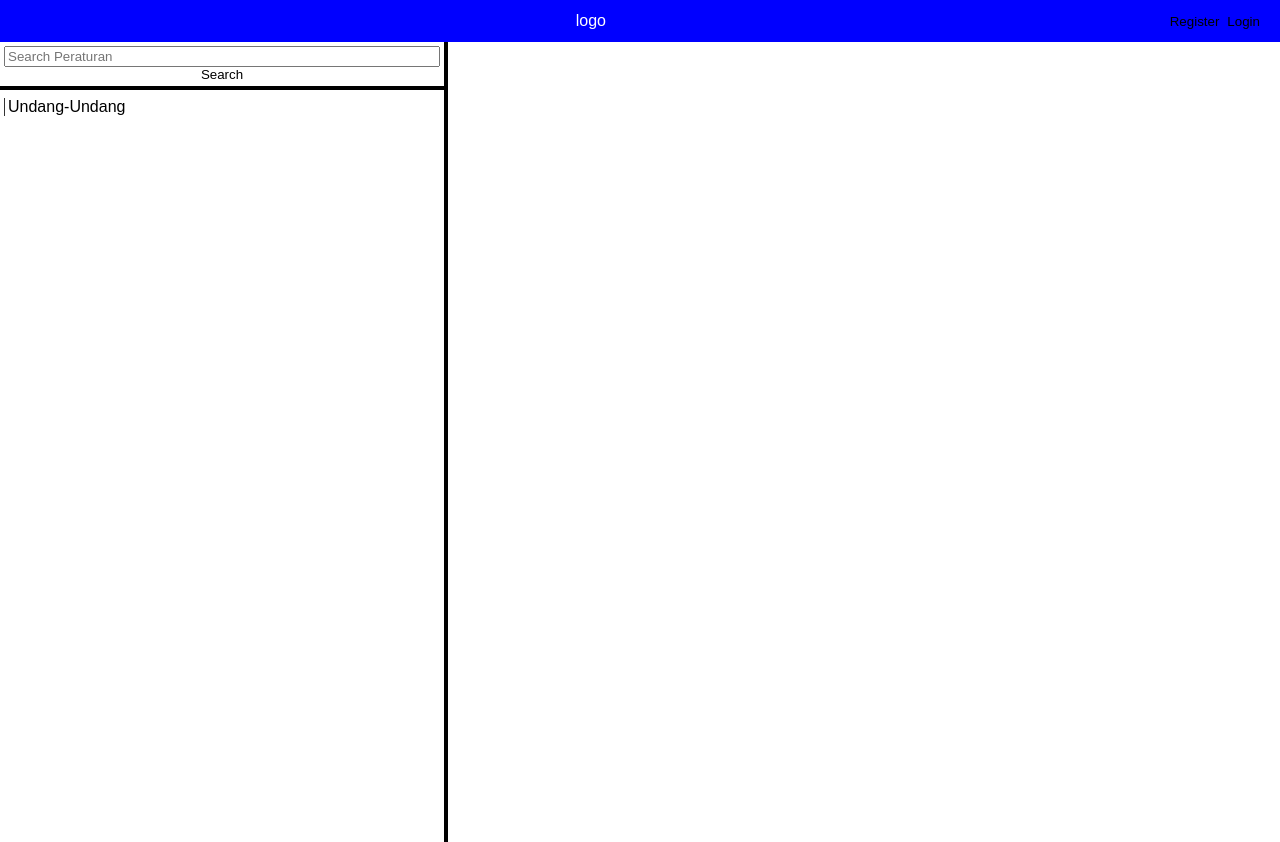
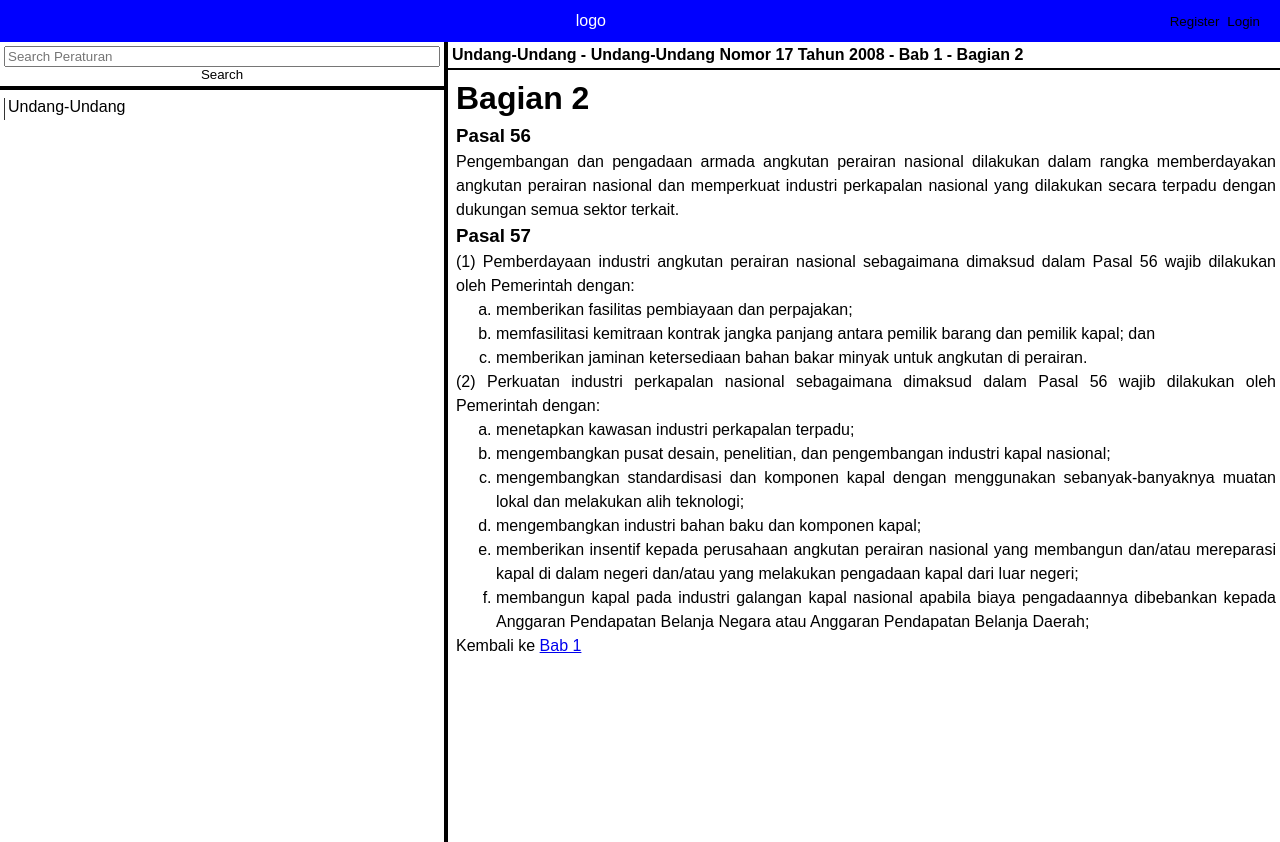
Before and after one commit to SuyudiNaufal/statutoryRegulation, a Next.js app: page / in a window 1280 px wide. Built offline with nearby package versions, Linux system fonts and the light colour scheme.

Commit message:
desainAwal

```diff
--- a/src/components/Body.tsx
+++ b/src/components/Body.tsx
@@ -29,11 +29,11 @@ export default function Body() {
                                 <summary className={styles.treeNavTitle}>BAB 1</summary>
 
 
-                                    <div className={styles.treeNavTitleDiv}>
-                                        <Link href="/?bagian=Bagian1">Bagian 1</Link>
-                                        <Link href="/?bagian=Bagian2">Bagian 2</Link>
-                                        <Link href="/?bagian=Bagian3">Bagian 3</Link>
-                                    </div>
+                                <div className={styles.treeNavTitleDiv}>
+                                    <Link className={styles.treeNavTitleDivList} href="/?bagian=Bagian1">Bagian 1</Link>
+                                    <Link className={styles.treeNavTitleDivList} href="/?bagian=Bagian2">Bagian 2</Link>
+                                    <Link className={styles.treeNavTitleDivList} href="/?bagian=Bagian3">Bagian 3</Link>
+                                </div>
 
 
 
@@ -42,9 +42,39 @@ export default function Body() {
                     </details>
                 </div>
             </div>
-            <div className={styles.bodyRight}>{
-                bagian
-            }</div>
+            <div className={styles.bodyRight}>
+                <div className={styles.bodyRightTop}>
+                    <h4>Undang-Undang - Undang-Undang Nomor 17 Tahun 2008 - Bab 1 - Bagian 2</h4>
+                </div>
+                <div className={styles.bodyRightBottom}>
+                    <h1>Bagian 2</h1>
+                    <h3>Pasal 56</h3>
+                    <p>
+                        Pengembangan dan pengadaan armada angkutan perairan nasional dilakukan dalam rangka memberdayakan angkutan perairan nasional dan memperkuat industri perkapalan nasional yang dilakukan secara terpadu dengan dukungan semua sektor terkait.
+                    </p>
+
+                    <h3>Pasal 57</h3>
+                    <p>
+                        (1) Pemberdayaan industri angkutan perairan nasional sebagaimana dimaksud dalam Pasal 56 wajib dilakukan oleh Pemerintah dengan:
+                    </p>
+                    <ol type="a">
+                        <li>memberikan fasilitas pembiayaan dan perpajakan;</li>
+                        <li>memfasilitasi kemitraan kontrak jangka panjang antara pemilik barang dan pemilik kapal; dan</li>
+                        <li>memberikan jaminan ketersediaan bahan bakar minyak untuk angkutan di perairan.</li>
+                    </ol>
+
+                    <p>(2) Perkuatan industri perkapalan nasional sebagaimana dimaksud dalam Pasal 56 wajib dilakukan oleh Pemerintah dengan:</p>
+                    <ol type="a">
+                        <li>menetapkan kawasan industri perkapalan terpadu;</li>
+                        <li>mengembangkan pusat desain, penelitian, dan pengembangan industri kapal nasional;</li>
+                        <li>mengembangkan standardisasi dan komponen kapal dengan menggunakan sebanyak-banyaknya muatan lokal dan melakukan alih teknologi;</li>
+                        <li>mengembangkan industri bahan baku dan komponen kapal;</li>
+                        <li>memberikan insentif kepada perusahaan angkutan perairan nasional yang membangun dan/atau mereparasi kapal di dalam negeri dan/atau yang melakukan pengadaan kapal dari luar negeri;</li>
+                        <li>membangun kapal pada industri galangan kapal nasional apabila biaya pengadaannya dibebankan kepada Anggaran Pendapatan Belanja Negara atau Anggaran Pendapatan Belanja Daerah;</li>
+                    </ol>
+                    <p>Kembali ke <Link href="/?Bab1">Bab 1</Link></p>
+                </div>
+            </div>
         </div>
     )
 }
--- a/src/components/body.module.css
+++ b/src/components/body.module.css
@@ -62,6 +62,8 @@
 
 .treeNav.treeNav.isExpandable>.treeNavTitle{
     padding-left: 4px;
+    margin-bottom: 4px;
+
 }
 
 
@@ -69,3 +71,33 @@
     cursor: pointer;
     display: block;
 }
+
+.treeNavTitleDiv{
+    display: flex;
+    flex-direction: column;
+    padding-left: 12px;
+    gap: 4px;
+
+}
+
+.bodyRight{
+    display: flex;
+    flex-direction: column;
+    ;
+}
+
+.bodyRightTop{
+    border-bottom: solid 2px black;
+    display: flex;
+    width: 100%;
+    padding: 4px;
+}
+
+.bodyRightBottom{
+    margin: 4px;
+    padding-left: 4px;
+    text-align: justify;
+    display: flex;
+    flex-direction: column;
+    line-height: 1.5;
+}
```
